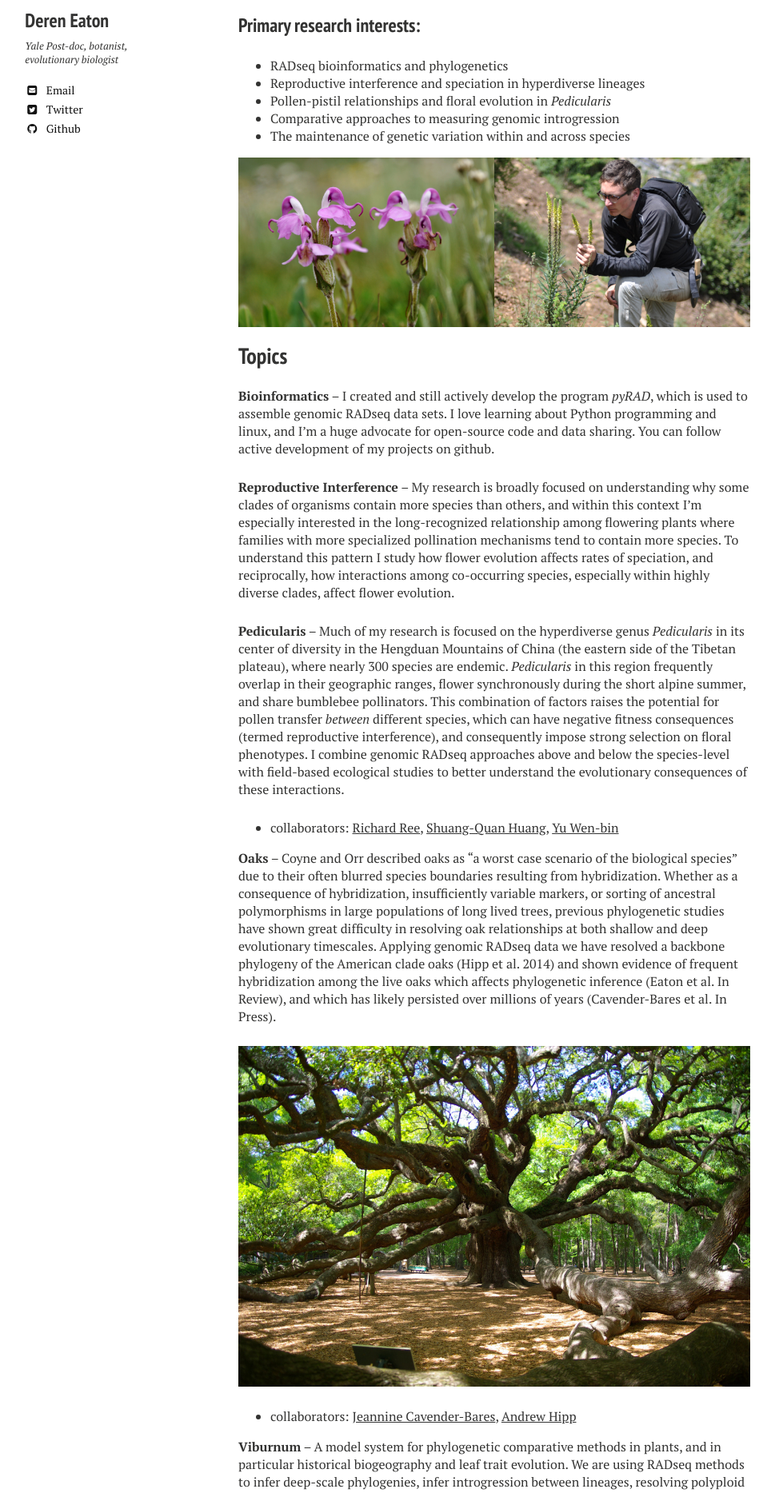
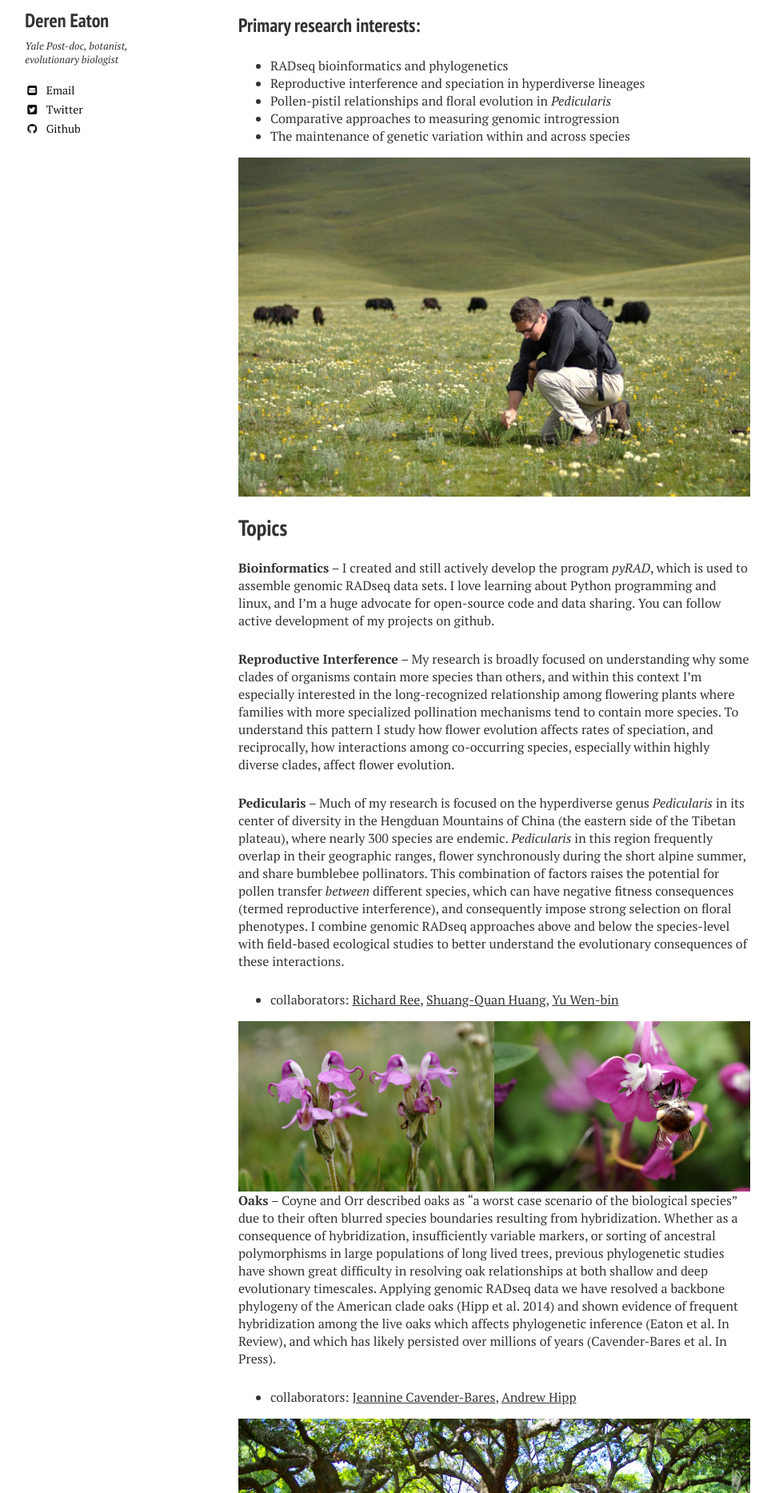
Before and after one commit to dereneaton/dereneaton.github.io, a Jekyll site: the page built from about/index.md, in a window 1280 px wide. Shown: the part 501-2368 px from the top of the page at 80% size, without its empty margins (22-991 px from the left). Built offline with Jekyll 4.4.1, drawn with Linux system fonts in a browser that asks for light colours; nearby versions of some CDN libraries.

Commit message:
about page

```diff
--- a/about/index.md
+++ b/about/index.md
@@ -21,11 +21,7 @@ Welcome to my academic website. I'm currently a post-doc in the [Donoghue Lab](h
 * Comparative approaches to measuring genomic introgression
 * The maintenance of genetic variation within and across species
 
-<figure class="half">
-	<a href="/images/integ-1024x680.jpg"><img src="/images/integ-1024x680.jpg"></a>
-	<a href="/images/deren_fieldwork-1024x680.jpg"><img src="/images/deren_fieldwork-1024x680.jpg"></a>
-</figure>
-
+<a href="/images/deren_fieldwork.jpg"><img src="/images/deren_fieldwork.jpg"></a>
 
 ## Topics
 
@@ -39,19 +35,22 @@ __Pedicularis__ -- Much of my research is focused on the hyperdiverse genus _Ped
   		 	   [Shuang-Quan Huang](http://www.researchgate.net/profile/Shuang-Quan_Huang/),
 			   		 [Yu Wen-bin](http://wbyu.wikispaces.com/home)
 
+<figure class="half">
+	<a href="/images/integ-1024x680.jpg"><img src="/images/integ-1024x680.jpg"></a>
+        <a href="/images/siphonantha_bee.jpg"><img src="/images/siphonantha_bee.jpg"></a>
+</figure>
+
+
 __Oaks__ -- Coyne and Orr described oaks as "a worst case scenario of the biological species" due to their often blurred species boundaries resulting from hybridization. Whether as a consequence of hybridization, insufficiently variable markers, or sorting of ancestral polymorphisms in large populations of long lived trees, previous phylogenetic studies have shown great difficulty in resolving oak relationships at both shallow and deep evolutionary timescales. Applying genomic RADseq data we have resolved a backbone phylogeny of the American clade oaks (Hipp et al. 2014) and shown evidence of frequent hybridization among the live oaks which affects phylogenetic inference (Eaton et al. In Review), and which has likely persisted over millions of years (Cavender-Bares et al. In Press).
+
++ collaborators: [Jeannine Cavender-Bares](http://www.cbs.umn.edu/research/research-cbs/faculty-labs/cavender),
+  		 	    [Andrew Hipp](http://systematics.mortonarb.org/lab/)
 
 <a href="/images/angel_oak.jpg"><img src="/images/angel_oak.jpg"></a>
 
 
-+ collaborators: [Jeannine Cavender-Bares](http://www.cbs.umn.edu/research/research-cbs/faculty-labs/cavender),
-  		 	    [Andrew Hipp](http://systematics.mortonarb.org/lab/)
-
-
 __Viburnum__ -- A model system for phylogenetic comparative methods in plants, and in particular historical biogeography and leaf trait evolution. We are using RADseq methods to infer deep-scale phylogenies, infer introgression between lineages, resolving polyploid lineages, and study replicate radiations of leaf forms among Viburnum in central and south America.
 
++ collaborators: [Michael Donoghue](http://www.donoghuelab.yale.edu).
 
 <a href="/images/Viburnum_lantanoides.jpg"><img src="/images/Viburnum_lantanoides.jpg"></a>
-
-
-+ collaborators: [Michael Donoghue](http://www.donoghuelab.yale.edu).
```
Also changed, not shown: images/deren_fieldwork.jpg (added), images/siphonantha_bee.jpg (added).
